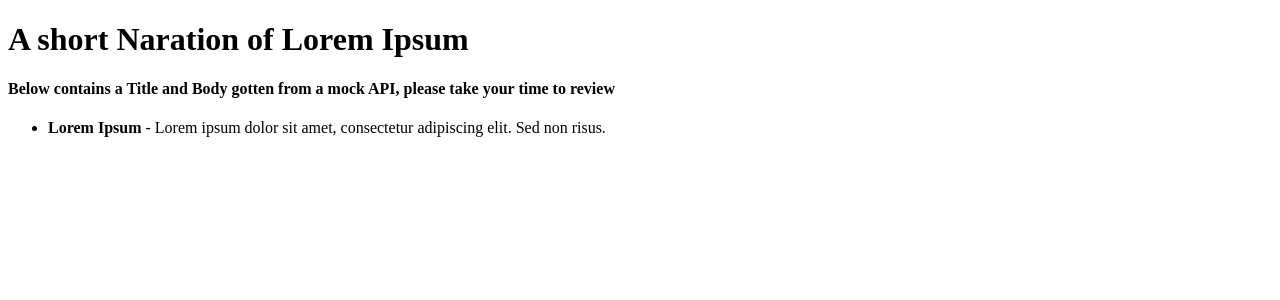
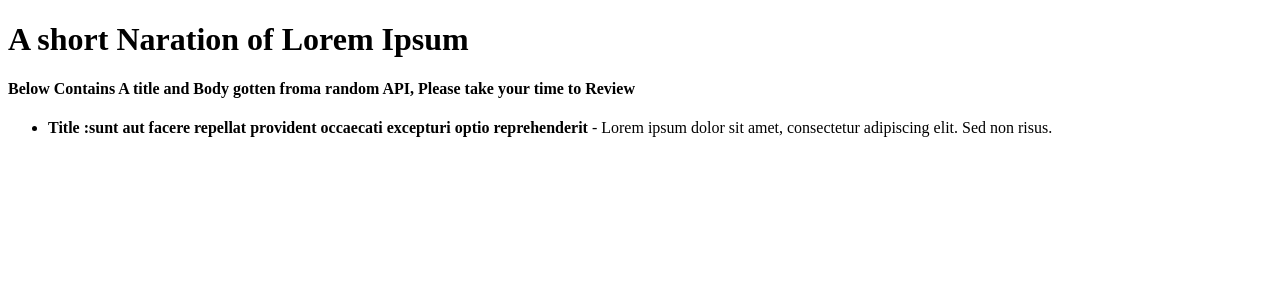
Before and after one commit to acciojob/lorem-redux-TusharMinche, a React app: page / in a window 1280 px wide. Shown: the top 300 px of the page. Built offline with nearby package versions, Linux system fonts and the light colour scheme.

Commit message:
Update code

```diff
--- a/src/components/App.js
+++ b/src/components/App.js
@@ -15,7 +15,7 @@ const App = () => {
     <div>
       <h1>A short Naration of Lorem Ipsum</h1>
       <h4>
-        Below contains a Title and Body gotten from a mock API, please take your time to review
+        Below Contains A title and Body gotten froma random API, Please take your time to Review
       </h4>
 
       {loading && <h4>Loading...</h4>}
@@ -24,7 +24,7 @@ const App = () => {
       {!loading && !error && data && (
         <ul>
           <li>
-            <strong className="title">{data.title}</strong> - {data.body}
+            <strong className="title">Title :{data.title}</strong> - {data.body}
           </li>
         </ul>
       )}
--- a/src/state/loremSlice.js
+++ b/src/state/loremSlice.js
@@ -9,7 +9,7 @@ export const fetchLorem = createAsyncThunk(
     return new Promise((resolve) => {
       setTimeout(() => {
         resolve({
-          title: "Lorem Ipsum",
+          title: "sunt aut facere repellat provident occaecati excepturi optio reprehenderit",
           body: "Lorem ipsum dolor sit amet, consectetur adipiscing elit. Sed non risus."
         });
       }, 1000); // 1s delay to show loading state
```
